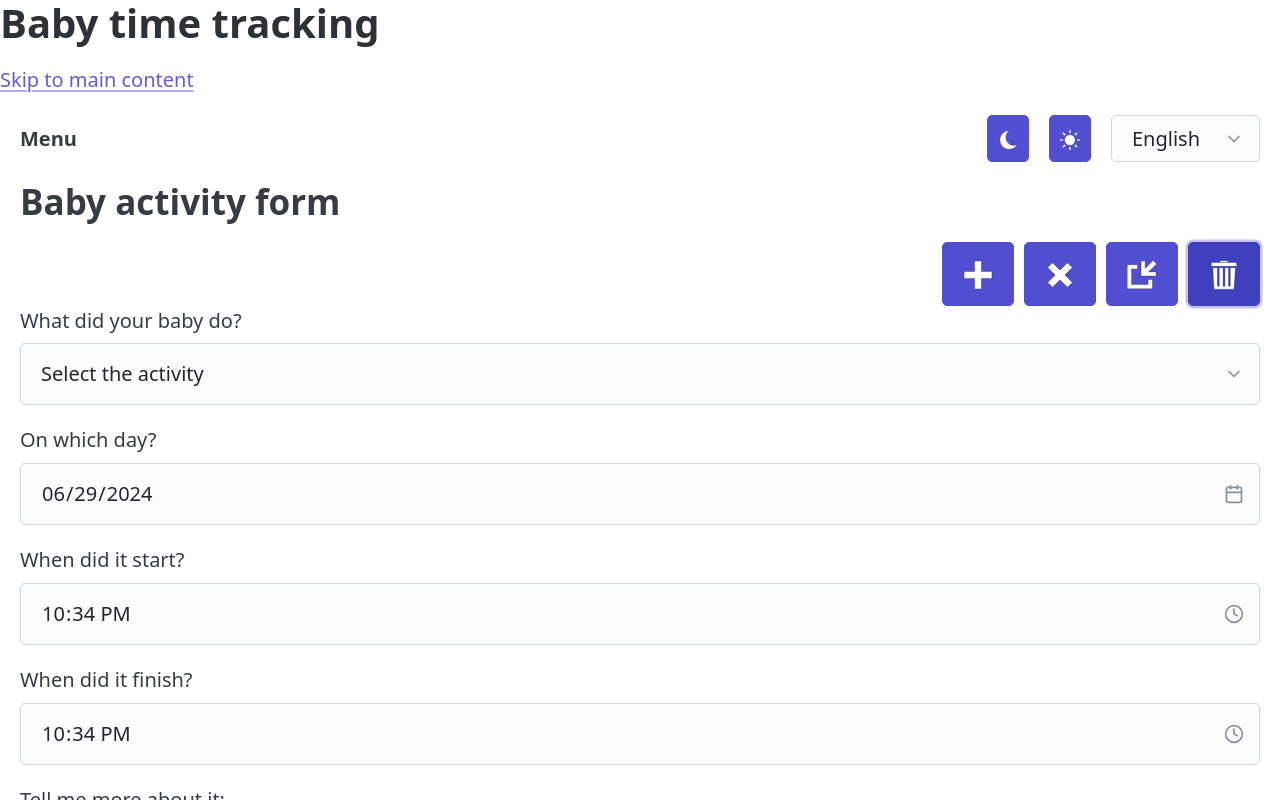
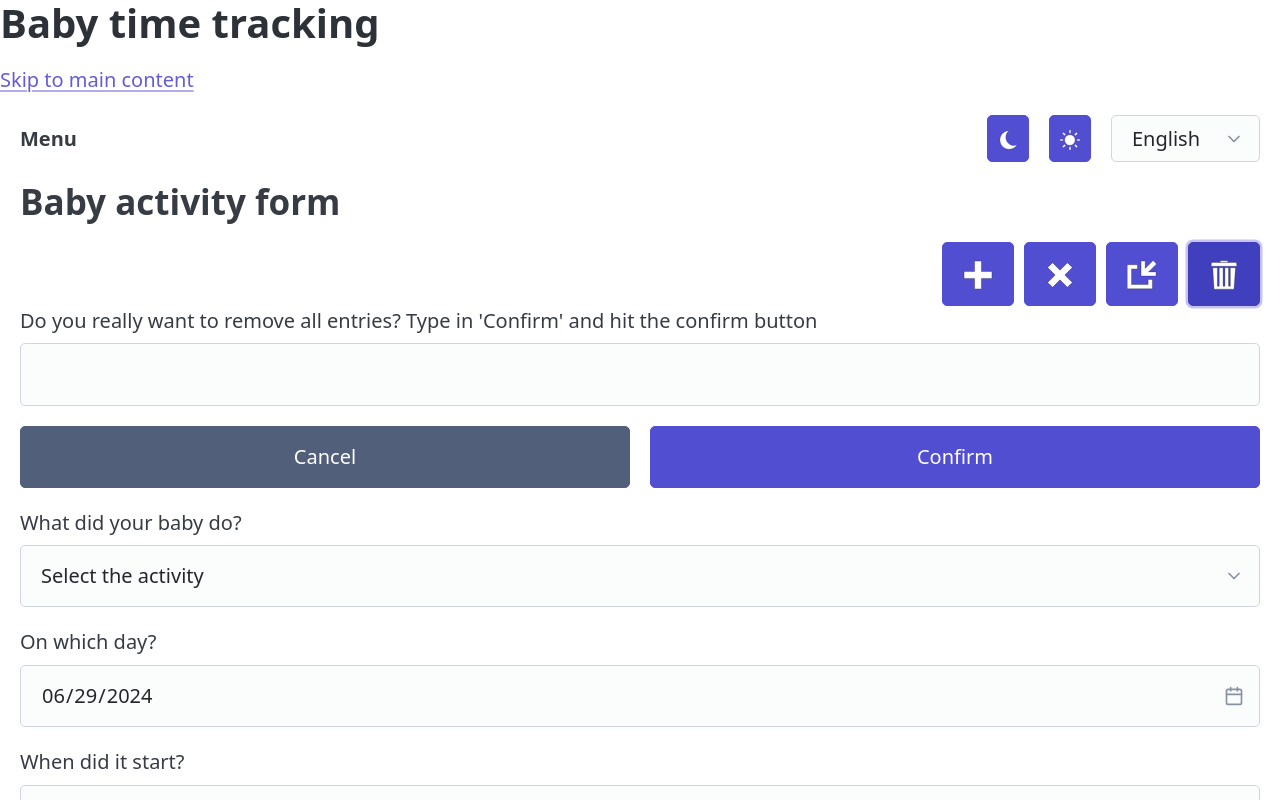
Before and after one commit to jackyscript/baby-time-tracking, a Vue app: page / in a window 1280 px wide. Both pictures are taken after a click on the button 1224 px from the left and 274 px from the top of the page. Shown: the top 800 px of the page. Built offline with nearby package versions, Linux system fonts and the light colour scheme.

Commit message:
Introduce confirm form for all records deletion

```diff
--- a/src/components/time/TrackingComponent.vue
+++ b/src/components/time/TrackingComponent.vue
@@ -27,6 +27,9 @@ let beginTime = ref('')
 let endTime = ref('')
 let babyActivity = ref('')
 let details = ref('')
+let deleteConfirmationText = ref('')
+
+let deleteAllRecordsConfirmation = ref(false)
 
 let activeRecord = ''
 
@@ -62,8 +65,19 @@ function saveRecords() {
   localStorage.setItem(saveToLocalStorageKey, JSON.stringify(timeRecords.value))
 }
 
-function deleteRecords() {
-  localStorage.removeItem(saveToLocalStorageKey)
+function showDeleteRecordsConfirmation() {
+  deleteAllRecordsConfirmation.value = true
+}
+
+function resetDeleteAll() {
+  deleteConfirmationText.value = ''
+  deleteAllRecordsConfirmation.value = false
+}
+function confirmDeleteAll() {
+  if (t('delete.records.confirm') === deleteConfirmationText.value) {
+    localStorage.removeItem(saveToLocalStorageKey)
+    resetDeleteAll()
+  }
 }
 
 function cancel() {
@@ -125,7 +139,7 @@ function removeRecord(key) {
         class="flex-item"
         role="button"
         :title="t('toolbar.title.deleteAll')"
-        @click="deleteRecords"
+        @click="showDeleteRecordsConfirmation"
       >
         <img
           aria-hidden="true"
@@ -136,6 +150,23 @@ function removeRecord(key) {
       </button>
     </li>
   </menu>
+  <section v-if="deleteAllRecordsConfirmation">
+    <label for="deleteAllRecordsConfirmation">{{ t('delete.records.confirmation') }}</label>
+    <input
+      type="text"
+      name="deleteAllRecordsConfirmation"
+      id="deleteAllRecordsConfirmation"
+      v-model="deleteConfirmationText"
+    />
+    <div class="grid">
+      <button class="secondary" role="button" @click="resetDeleteAll">
+        {{ t('delete.records.cancel') }}
+      </button>
+      <button role="button" @click="confirmDeleteAll">
+        {{ t('delete.records.confirm') }}
+      </button>
+    </div>
+  </section>
   <form role="form">
     <label for="activities">{{ t('main.form.label.activity') }}</label>
     <select name="activities" id="activities" v-model="babyActivity">
--- a/src/locales/de.json
+++ b/src/locales/de.json
@@ -68,5 +68,12 @@
   },
   "footer": {
     "top": "Gehe zu Seitenanfang"
+  },
+  "delete": {
+    "records": {
+      "confirmation": "Wollen Sie wirklich alle Einträge entfernen? Geben Sie dazu 'Bestätigen' ein und drücken Sie anschließend auf 'Bestätigen'",
+      "cancel": "Abbrechen",
+      "confirm": "Bestätigen"
+    }
   }
 }
--- a/src/locales/en.json
+++ b/src/locales/en.json
@@ -68,5 +68,12 @@
   },
   "footer": {
     "top": "Go to top"
+  },
+  "delete": {
+    "records": {
+      "confirmation": "Do you really want to remove all entries? Type in 'Confirm' and hit the confirm button",
+      "cancel": "Cancel",
+      "confirm": "Confirm"
+    }
   }
 }
```
